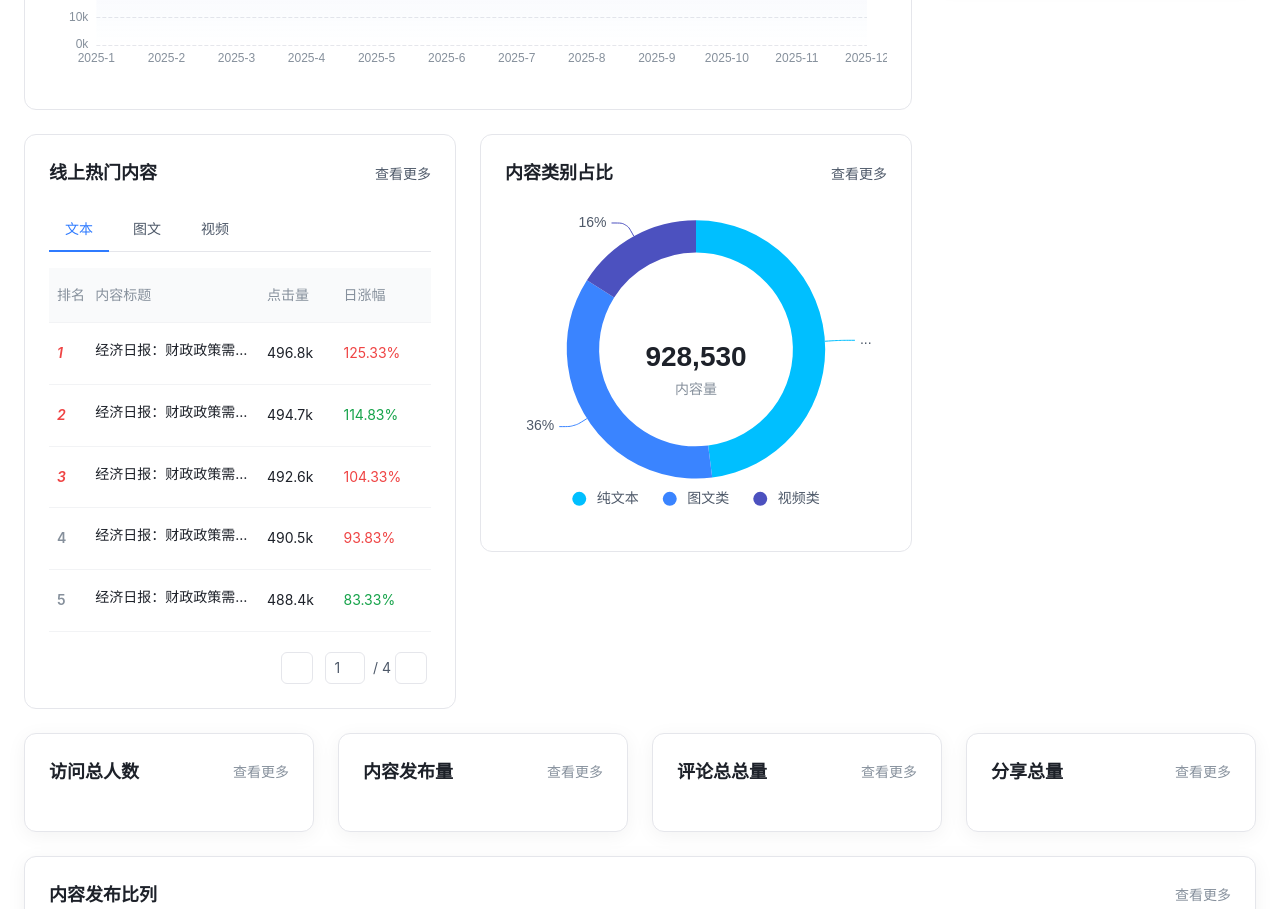
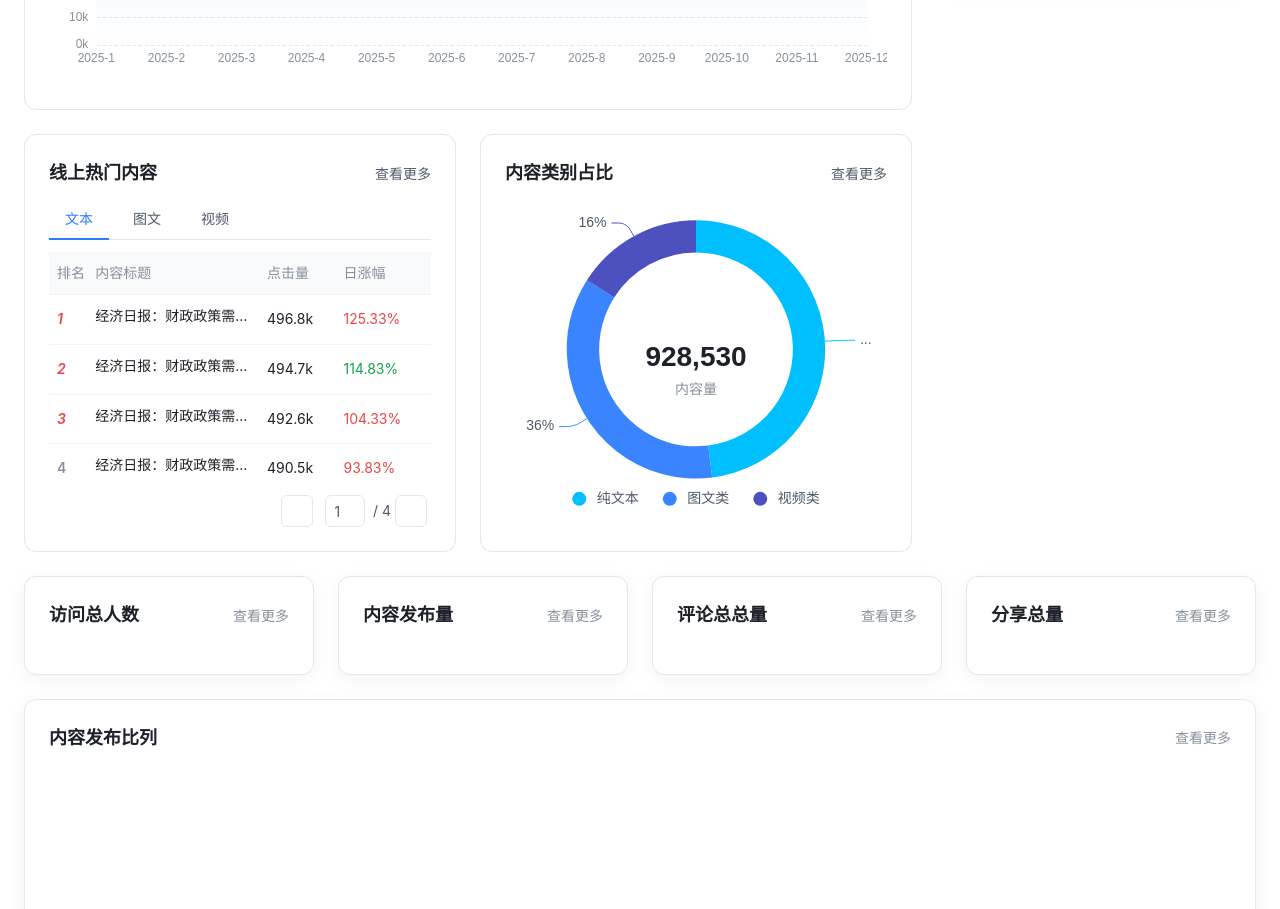
Before and after one commit to Azure12355/edu-spark, a Next.js app: page /teacher/studio in a window 1280 px wide. Shown: the part 720-1629 px from the top of the page. Built offline with nearby package versions, Linux system fonts and the light colour scheme; some icons are missing.

Commit message:
feat/teacher: 教师工作台-线上热门内容优化😄

```diff
--- a/src/app/teacher/(dashboard)/studio/studio.module.css
+++ b/src/app/teacher/(dashboard)/studio/studio.module.css
@@ -50,6 +50,8 @@
     display: grid;
     grid-template-columns: repeat(2, 1fr);
     gap: 24px;
+    /* 关键改动：让网格项自动拉伸以匹配最高项的高度 */
+    align-items: stretch;
 }
 .hotContentTable table {
     width: 100%;
--- a/src/components/common/Tooltip/Tooltip.module.css
+++ b/src/components/common/Tooltip/Tooltip.module.css
@@ -1,27 +1,24 @@
 /* src/components/common/Tooltip/Tooltip.module.css */
 .tooltipWrapper {
     position: relative;
-    display: inline-block; /* 或 block，取决于包裹的元素 */
+    display: inline-block;
 }
 
+/* 关键改动：TooltipBox 现在使用 fixed 或 absolute 定位到 body */
 .tooltipBox {
-    position: absolute;
-    bottom: calc(100% + 8px); /* 定位在触发器上方，并保持8px间距 */
-    left: 50%;
-    transform: translateX(-50%);
-    background-color: #262626; /* 深色背景 */
+    position: absolute; /* 使用 absolute 定位，top 和 left 由 JS 计算 */
+    background-color: #262626;
     color: white;
     padding: 8px 12px;
     border-radius: 6px;
     font-size: 13px;
     font-weight: 500;
-    white-space: nowrap; /* 确保提示内容不换行 */
-    z-index: 100;
-    pointer-events: none; /* 让鼠标可以穿透提示框 */
+    white-space: nowrap;
+    z-index: 9999; /* 确保在最高层级 */
+    pointer-events: none;
     box-shadow: 0 4px 12px rgba(0, 0, 0, 0.15);
 }
 
-/* 提示框下方的小三角 */
 .tooltipBox::after {
     content: '';
     position: absolute;
--- a/src/components/common/Tooltip/Tooltip.tsx
+++ b/src/components/common/Tooltip/Tooltip.tsx
@@ -1,34 +1,54 @@
 // src/components/common/Tooltip/Tooltip.tsx
 "use client";
-import React, { useState, ReactNode } from 'react';
+import React, { useState, ReactNode, useRef, useEffect } from 'react';
+import ReactDOM from 'react-dom';
 import { motion, AnimatePresence } from 'framer-motion';
 import styles from './Tooltip.module.css';
 
 interface TooltipProps {
     content: string;
     children: ReactNode;
-    // 关键改动：添加 className prop
     className?: string;
 }
 
 const Tooltip: React.FC<TooltipProps> = ({ content, children, className }) => {
     const [isVisible, setIsVisible] = useState(false);
+    const [position, setPosition] = useState({ top: 0, left: 0 });
+    const triggerRef = useRef<HTMLDivElement>(null);
 
-    const showTooltip = () => setIsVisible(true);
+    const showTooltip = () => {
+        if (triggerRef.current) {
+            const rect = triggerRef.current.getBoundingClientRect();
+            // 计算 Tooltip 的理想位置
+            const top = rect.top + window.scrollY - 38; // 38 是 Tooltip 高度 + 间距的一个估算值
+            const left = rect.left + window.scrollX + rect.width / 2;
+            setPosition({ top, left });
+        }
+        setIsVisible(true);
+    };
+
     const hideTooltip = () => setIsVisible(false);
 
-    return (
-        <div
-            // 关键改动：应用外部传入的 className
-            className={`${styles.tooltipWrapper} ${className || ''}`}
-            onMouseEnter={showTooltip}
-            onMouseLeave={hideTooltip}
-        >
-            {children}
+    // Portal 化的 Tooltip 内容
+    const TooltipContent = () => {
+        const [isMounted, setIsMounted] = useState(false);
+
+        useEffect(() => {
+            setIsMounted(true);
+        }, []);
+
+        if (!isMounted) return null;
+
+        return ReactDOM.createPortal(
             <AnimatePresence>
                 {isVisible && (
                     <motion.div
                         className={styles.tooltipBox}
+                        style={{
+                            top: `${position.top}px`,
+                            left: `${position.left}px`,
+                            transform: 'translateX(-50%)', // 保持水平居中
+                        }}
                         initial={{ opacity: 0, y: 5 }}
                         animate={{ opacity: 1, y: 0 }}
                         exit={{ opacity: 0, y: 5 }}
@@ -37,7 +57,20 @@ const Tooltip: React.FC<TooltipProps> = ({ content, children, className }) => {
                         {content}
                     </motion.div>
                 )}
-            </AnimatePresence>
+            </AnimatePresence>,
+            document.body // 将 Tooltip 渲染到 body 的顶层
+        );
+    };
+
+    return (
+        <div
+            ref={triggerRef}
+            className={`${styles.tooltipWrapper} ${className || ''}`}
+            onMouseEnter={showTooltip}
+            onMouseLeave={hideTooltip}
+        >
+            {children}
+            <TooltipContent />
         </div>
     );
 };
--- a/src/components/teacher/studio/HotContentTable/HotContentTable.module.css
+++ b/src/components/teacher/studio/HotContentTable/HotContentTable.module.css
@@ -4,19 +4,23 @@
     padding: 24px;
     border-radius: 12px;
     border: 1px solid var(--teacher-border-color);
+    /* 关键改动：使用 flex 布局，并设置与饼图卡片相同的高度 */
+    display: flex;
+    flex-direction: column;
+    height: 418px;
 }
 
 .header {
     display: flex;
     justify-content: space-between;
     align-items: center;
-    margin-bottom: 20px;
+    margin-bottom: 12px; /* 减小间距 */
+    flex-shrink: 0;
 }
 
 .title {
     font-size: 18px;
     font-weight: 600;
-    color: var(--teacher-text-primary);
 }
 
 .moreLink {
@@ -31,12 +35,13 @@
 .tabContainer {
     display: flex;
     gap: 8px;
-    margin-bottom: 16px;
+    margin-bottom: 12px; /* 减小间距 */
     border-bottom: 1px solid var(--teacher-border-color);
+    flex-shrink: 0;
 }
 
 .tabButton {
-    padding: 10px 16px;
+    padding: 8px 16px; /* 减小垂直 padding */
     background: none;
     border: none;
     font-size: 14px;
@@ -53,87 +58,65 @@
 
 .activeIndicator {
     position: absolute;
-    bottom: -1px; /* To overlap the container's border-bottom */
+    bottom: -1px;
     left: 0;
     right: 0;
     height: 2px;
     background-color: var(--teacher-primary);
 }
 
+.tableContainer {
+    flex-grow: 1; /* 关键：让表格区域占据所有剩余空间 */
+    overflow: hidden; /* 隐藏可能溢出的内容 */
+    display: flex; /* 使用 flex 布局，使 table 也能自适应 */
+}
+
 .tableContainer table {
     width: 100%;
     border-collapse: collapse;
-    table-layout: fixed; /* 关键：固定表格布局 */
+    table-layout: fixed;
 }
 
 .tableContainer th, .tableContainer td {
-    padding: 12px 8px;
+    padding: 10px 8px; /* 关键：减小单元格垂直 padding，使行高更紧凑 */
     text-align: left;
     font-size: 14px;
-    border-bottom: 1px solid #f2f3f5;
-    white-space: nowrap; /* 关键：防止所有单元格内容换行 */
+    white-space: nowrap;
 }
 
 .tableContainer th {
     color: var(--teacher-text-tertiary);
     font-weight: 500;
     background-color: #f9fafb;
-    padding-top: 16px;
-    padding-bottom: 16px;
-    vertical-align: middle; /* 垂直居中 */
 }
 
-/* --- 设置列宽 --- */
-.tableContainer .colRank { width: 10%; }
-.tableContainer .colTitle { width: 45%; }
-.tableContainer .colClicks { width: 20%; }
-.tableContainer .colChange { width: 25%; }
-
-
 .tableContainer td {
-    padding: 16px 8px;
     color: var(--teacher-text-primary);
-    vertical-align: middle; /* 垂直居中 */
+    border-top: 1px solid #f2f3f5;
 }
 
-/* --- 关键修复：Tooltip 的包裹器样式 --- */
-.titleTooltipWrapper {
-    display: block; /* 强制 Tooltip 包裹器为块级元素，撑满单元格 */
-    width: 100%;
-}
-
-.titleCell {
-    overflow: hidden;
-    text-overflow: ellipsis;
-    white-space: nowrap;
-}
-
-
-.rank {
-    font-weight: 600;
-    color: var(--teacher-text-tertiary);
-}
-
-.rank1, .rank2, .rank3 {
-    font-style: italic;
-    color: #ef4444;
-}
-
-.trend {
-    display: flex;
-    align-items: center;
-    gap: 4px;
-}
+/* 之前已有的列宽、截断、排名和趋势样式保持不变 */
+.colRank { width: 10%; }
+.colTitle { width: 45%; }
+.colClicks { width: 20%; }
+.colChange { width: 25%; }
+.titleTooltipWrapper { display: block; width: 100%; }
+.titleCell { overflow: hidden; text-overflow: ellipsis; white-space: nowrap; }
+.rank { font-weight: 600; color: var(--teacher-text-tertiary); }
+.rank1, .rank2, .rank3 { font-style: italic; color: #ef4444; }
+.trend { display: flex; align-items: center; gap: 4px; }
 .trend.up { color: #16a34a; }
 .trend.down { color: #ef4444; }
+
 
 .pagination {
     display: flex;
     justify-content: flex-end;
     align-items: center;
-    margin-top: 20px;
+    margin-top: 16px; /* 减小间距 */
     font-size: 14px;
     color: var(--teacher-text-secondary);
+    flex-shrink: 0;
 }
 
 .pagination button {
--- a/src/components/teacher/studio/HotContentTable/HotContentTable.tsx
+++ b/src/components/teacher/studio/HotContentTable/HotContentTable.tsx
@@ -30,11 +30,7 @@ const TableRow = ({ item }: { item: HotContentItem }) => {
 
     useEffect(() => {
         if (titleRef.current) {
-            const element = titleRef.current;
-            // 只有当元素实际滚动宽度大于其客户端可见宽度时，才认为是被截断了
-            if (element.scrollWidth > element.clientWidth) {
-                setIsTruncated(true);
-            }
+            setIsTruncated(titleRef.current.scrollWidth > titleRef.current.clientWidth);
         }
     }, [item.title]);
 
@@ -46,18 +42,18 @@ const TableRow = ({ item }: { item: HotContentItem }) => {
 
     return (
         <motion.tr
-            initial={{ opacity: 0 }}
-            animate={{ opacity: 1 }}
-            exit={{ opacity: 0 }}
-            transition={{ duration: 0.3 }}
-            layout
+            // 关键改动：优化动画效果
+            initial={{ opacity: 0, y: 5 }}
+            animate={{ opacity: 1, y: 0 }}
+            exit={{ opacity: 0, y: -5 }}
+            transition={{ duration: 0.2, ease: "easeInOut" }}
+            layout // 添加 layout 属性以实现更平滑的重新排序动画
         >
             <td className={styles.colRank}>
                 <span className={`${styles.rank} ${styles[`rank${item.rank}`] || ''}`}>{item.rank}</span>
             </td>
             <td className={styles.colTitle}>
                 {isTruncated ? (
-                    // 关键修复：为 Tooltip 组件传递修复 bug 的 className
                     <Tooltip content={item.title} className={styles.titleTooltipWrapper}>
                         {titleContent}
                     </Tooltip>
@@ -82,7 +78,7 @@ const HotContentTable = () => {
     const [currentPage, setCurrentPage] = useState(1);
 
     const activeData = useMemo(() => mockData[activeTab] || [], [activeTab]);
-    const totalPages = Math.ceil(activeData.length / ITEMS_PER_PAGE);
+    const totalPages = useMemo(() => Math.ceil(activeData.length / ITEMS_PER_PAGE), [activeData]);
 
     const paginatedData = useMemo(() => {
         const startIndex = (currentPage - 1) * ITEMS_PER_PAGE;
@@ -132,14 +128,14 @@ const HotContentTable = () => {
                         <th className={styles.colChange}>日涨幅</th>
                     </tr>
                     </thead>
-                    <tbody>
-                    {/* 使用 AnimatePresence 来处理列表项的进入和退出动画 */}
-                    <AnimatePresence initial={false} mode="sync">
-                        {paginatedData.map((item) => (
-                            <TableRow key={item.id} item={item} />
-                        ))}
+                    {/* 关键改动：AnimatePresence 现在包裹 tbody */}
+                    <AnimatePresence initial={false}>
+                        <motion.tbody>
+                            {paginatedData.map((item) => (
+                                <TableRow key={item.id} item={item} />
+                            ))}
+                        </motion.tbody>
                     </AnimatePresence>
-                    </tbody>
                 </table>
             </div>
 
@@ -151,7 +147,13 @@ const HotContentTable = () => {
                     type="number"
                     className={styles.pageInput}
                     value={currentPage}
-                    onChange={(e) => handlePageChange(Number(e.target.value))}
+                    // 确保输入框不会超过总页数
+                    onChange={(e) => {
+                        const val = e.target.value;
+                        if (val === '' || (Number(val) > 0 && Number(val) <= totalPages)) {
+                            setCurrentPage(val === '' ? 1 : Number(val));
+                        }
+                    }}
                 />
                 <span>/ {totalPages}</span>
                 <button onClick={() => handlePageChange(currentPage + 1)} disabled={currentPage === totalPages}>
```
